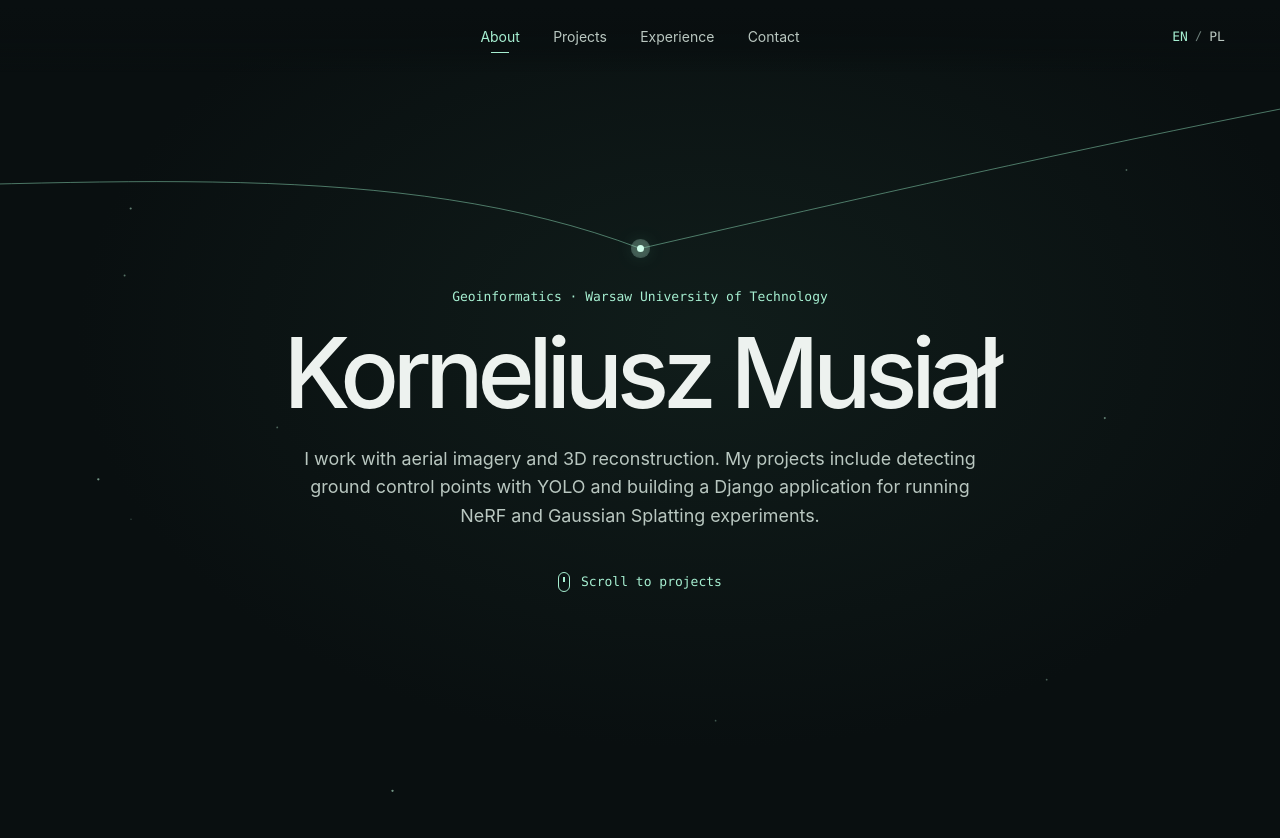
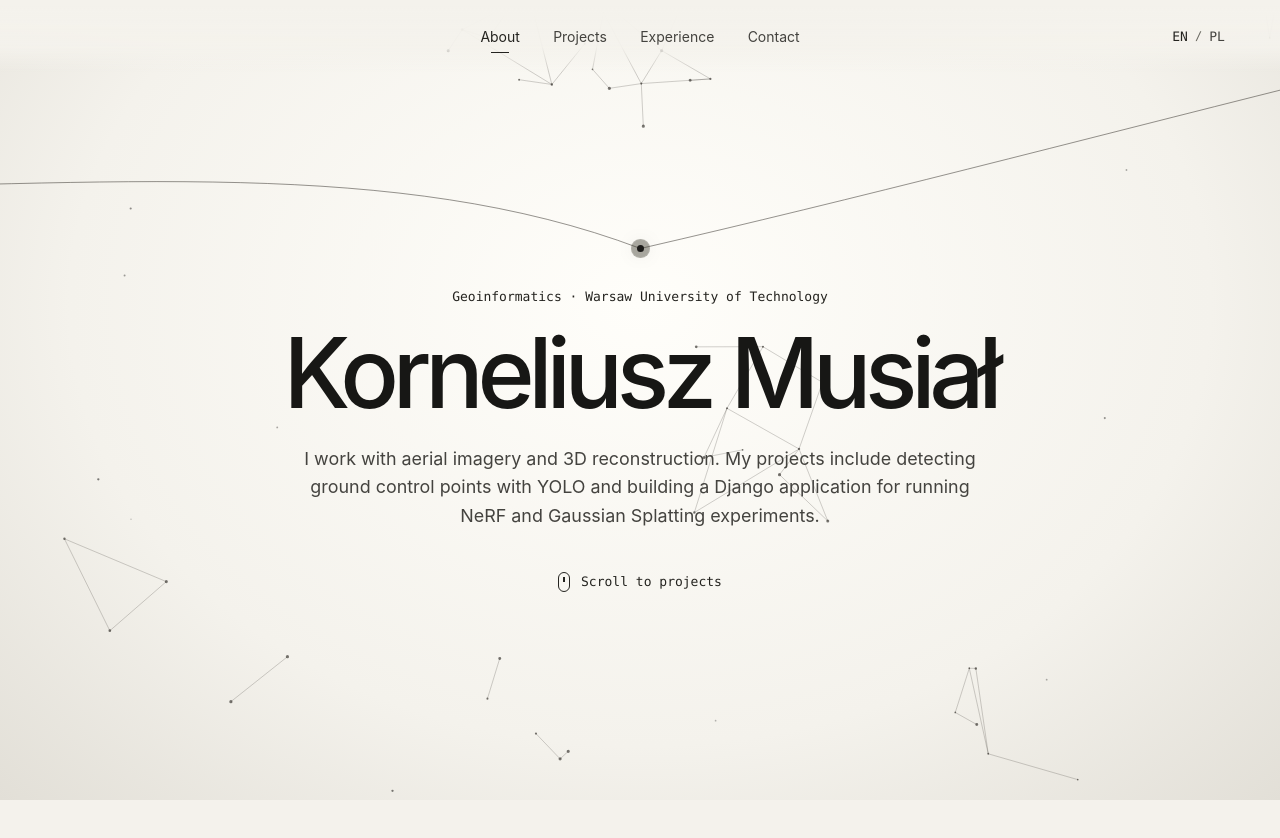
Before and after one commit to Korniszon99/korneliusz.musial, a plain HTML site: page index.html in a window 1280 px wide. Shown: the top 838 px of the page. Drawn offline with Linux system fonts and the light colour scheme.

Commit message:
Anchor reading position across disclosure changes and smooth flights through an ivory point cloud

```diff
--- a/index.html
+++ b/index.html
@@ -1,56 +1,59 @@
-<!doctype html><html lang="en"><head><meta charset="utf-8"><meta name="viewport" content="width=device-width,initial-scale=1"><meta name="theme-color" content="#0a100e"><meta name="description" content="Korneliusz Musiał — Python, computer vision and geospatial software. NeRF, Gaussian Splatting, Django and photogrammetry projects."><title>Korneliusz Musiał — Python &amp; Computer Vision</title><link rel="icon" href="data:,">
+<!doctype html><html lang="en"><head><meta charset="utf-8"><meta name="viewport" content="width=device-width,initial-scale=1"><meta name="theme-color" content="#f4f2ec"><meta name="description" content="Korneliusz Musiał — Python, computer vision and geospatial software. NeRF, Gaussian Splatting, Django and photogrammetry projects."><title>Korneliusz Musiał — Python &amp; Computer Vision</title><link rel="icon" href="data:,">
 <style>
 :root {
-  color-scheme: dark; --bg:#090f10; --fg:#edf2ef; --soft:#b9c7c0; --mint:#a6efd1;
-  --line:#bfecd533; --header:72px; --mono:'IBM Plex Mono',ui-monospace,Consolas,monospace;
+  color-scheme: light; --bg:#f4f2ec; --fg:#171715; --soft:#44433f; --ink:#24231f;
+  --line:#24231f38; --header:72px; --mono:'IBM Plex Mono',ui-monospace,Consolas,monospace;
 }
 * { box-sizing:border-box }
+html { scroll-behavior:smooth }
 html,body { margin:0; background:var(--bg); color:var(--fg); overflow-x:clip }
 body { font:16px/1.55 'Inter','Helvetica Neue',Arial,sans-serif; }
 a { color:inherit; text-underline-offset:5px }
 button { font:inherit; cursor:pointer }
-:focus-visible { outline:2px solid var(--mint); outline-offset:4px }
+:focus-visible { outline:2px solid var(--ink); outline-offset:4px }
 .skip { position:fixed; z-index:20; top:-5rem; left:12px; padding:8px; background:var(--bg) }
 .skip:focus { top:8px }
 header { height:var(--header); position:fixed; inset:0 0 auto; z-index:10; display:grid; place-items:center;
-  background:linear-gradient(to bottom,#090f10 8%,#090f10ed 65%,transparent) }
+  background:linear-gradient(to bottom,#f4f2ec 8%,#f4f2eced 65%,transparent) }
 header nav,.langs,.outlinks { display:flex; align-items:center; justify-content:center }
 header nav { gap:clamp(16px,2.6vw,42px) }
 header a,.langs button { font:14px/1.5 'Inter',Arial,sans-serif; text-decoration:none; color:var(--soft) }
 header a { position:relative; padding:10px 0 }
-header a[aria-current],header a:hover,.langs button[aria-pressed=true] { color:var(--mint) }
-header a[aria-current]::after { content:''; position:absolute; bottom:4px; height:1px; inset-inline:28%; background:var(--mint) }
-.langs { position:absolute; right:clamp(12px,4vw,68px); gap:3px; font:12px var(--mono); color:#70827d }
+header a[aria-current],header a:hover,.langs button[aria-pressed=true] { color:var(--ink) }
+header a[aria-current]::after { content:''; position:absolute; bottom:4px; height:1px; inset-inline:28%; background:var(--ink) }
+.langs { position:absolute; right:clamp(12px,4vw,68px); gap:3px; font:12px var(--mono); color:#696860 }
 .langs button { padding:8px 4px; background:none; border:0; font:13px var(--mono) }
 .world { position:fixed; inset:0; width:100%; height:100%; pointer-events:none; z-index:0;
-  background:radial-gradient(ellipse at 55% 42%,#142420a8,transparent 63%),var(--bg) }
-main { position:relative; z-index:1; overflow:clip }
+  background:radial-gradient(ellipse at 50% 38%,#fffefa 0%,#f4f2ec 63%,#e2dfd7 100%) }
+main { overflow-anchor:none; position:relative; z-index:1; overflow:clip }
 .station { position:relative; min-height:100vh; min-height:100svh; padding:calc(var(--header) + 32px) max(22px,5vw) 55px; display:grid; align-items:center; justify-items:center; pointer-events:none }
+#projects,#experience { align-items:start; padding-top:max(calc(var(--header) + 28px),18svh) }
 .station:focus { outline:0 }
 .sheet { position:relative; width:min(100%,810px); pointer-events:auto }
 #home .sheet,#contact .sheet { text-align:center }
-.pin { position:relative; width:7px; height:7px; margin:0 auto 35px; background:#d2ffed; border-radius:100%; box-shadow:0 0 0 5px #a0ffd00b,0 0 0 6px #aad7c34a,0 0 18px #76f1b8b3 }
+.pin { position:relative; width:7px; height:7px; margin:0 auto 35px; background:#1c1b19; border-radius:100%; box-shadow:0 0 0 5px #2f2c2412,0 0 0 6px #3c382c60,0 0 18px #302b2359 }
 .eyebrow,.advance,.outlinks,.summary-tech { font:13px/1.5 var(--mono) }
-.eyebrow { color:var(--mint); margin:0 auto 16px }
+.eyebrow { color:var(--ink); margin:0 auto 16px }
 h1,h2,p { margin:0 }
 h1,h2 { font-weight:530; letter-spacing:-.065em; line-height:1.03; text-wrap:balance }
 h1 { font-size:clamp(3.4rem,7.6vw,7.4rem) }
 h2 { font-size:clamp(2.4rem,4.8vw,4.9rem); text-align:center; margin-bottom:clamp(24px,4vh,46px) }
 .intro,.contact-copy { color:var(--soft); font-size:clamp(1rem,1.4vw,1.25rem); line-height:1.58; margin:22px auto 0; max-width:60ch; text-wrap:pretty }
-.advance { margin:30px auto 0; display:inline-flex; align-items:center; gap:11px; text-decoration:none; color:var(--mint); min-height:44px }
+.advance { margin:30px auto 0; display:inline-flex; align-items:center; gap:11px; text-decoration:none; color:var(--ink); min-height:44px }
 .advance i { height:20px; width:12px; position:relative; border:1px solid currentColor; border-radius:6px }
 .advance i::before { content:''; position:absolute; top:4px; left:4px; width:2px; height:5px; background:currentColor }
-.records { border-top:1px solid var(--line); background:linear-gradient(90deg,transparent,#0b1412bd 12% 88%,transparent) }
+.records { border-top:1px solid var(--line); background:linear-gradient(90deg,transparent,#f6f4eedb 12% 88%,transparent) }
+.record[open] { background:#faf9f3d9; box-shadow:0 12px 28px -20px #1b191555 }
 .record { border-bottom:1px solid var(--line) }
-.record summary { display:grid; grid-template-columns:minmax(0,1fr) auto 14px; gap:16px; align-items:center; cursor:pointer; list-style:none; padding:14px 4px; font-weight:550; line-height:1.3; font-size:clamp(1.05rem,1.65vw,1.45rem) }
+.record summary { display:grid; grid-template-columns:minmax(0,1fr) auto 14px; gap:16px; align-items:center; cursor:pointer; list-style:none; padding:14px 12px; font-weight:550; line-height:1.3; font-size:clamp(1.05rem,1.65vw,1.45rem) }
 .record summary::-webkit-details-marker { display:none }
-.record > summary::after { content:'+'; grid-column:3; text-align:center; color:var(--mint); font:20px var(--mono) }
+.record > summary::after { content:'+'; grid-column:3; text-align:center; color:var(--ink); font:20px var(--mono) }
 .record[open] > summary::after { content:'−' }
-.record summary:hover,.record a:hover,.outlinks a:hover,.advance:hover { color:var(--mint) }
-.summary-tech { text-align:right; font-weight:400; color:#a6bbb0; font-size:12px }
-.record-body { padding:0 4px 22px; color:var(--soft); max-width:70ch; }
+.record summary:hover,.record a:hover,.outlinks a:hover,.advance:hover { color:var(--ink) }
+.summary-tech { text-align:right; font-weight:400; color:#57554e; font-size:12px }
+.record-body { padding:0 12px 22px; color:var(--soft); max-width:70ch; }
 .record-body p,.record-body h3 { margin:8px 0 }
-.record-body a { color:var(--mint) }
+.record-body a { color:var(--ink) }
 .record-body img { width:min(100%,500px); height:auto; display:block }
 .record-body details { margin-top:10px }
 .record-body details summary { display:list-item; font-size:1rem }
@@ -60,7 +63,7 @@ h2 { font-size:clamp(2.4rem,4.8vw,4.9rem); text-align:center; margin-bottom:clam
 .enhanced .eye-slot { display:block; height:clamp(105px,24svh,225px) }
 #contact h2 { margin-bottom:12px }
 .contact-copy { margin:0 auto 18px }
-.mail { font-size:clamp(1.15rem,2.4vw,2rem); color:var(--mint); letter-spacing:-.03em; overflow-wrap:anywhere }
+.mail { font-size:clamp(1.15rem,2.4vw,2rem); color:var(--ink); letter-spacing:-.03em; overflow-wrap:anywhere }
 .outlinks { gap:24px; margin:20px auto }
 @media(min-width:701px) { #experience .record > summary { font-size:clamp(1rem,1.4vw,1.25rem) } }
 @media(max-width:700px) {
@@ -183,13 +186,89 @@ Oct 2023 - Present | Expected thesis defence: September 2027 · English - confid
   }
   grain(-.047,-.09,'light');
 
+
+  // Give each small cluster one depth so its short edges stay attached during a flight.
+  const clusters = [];
+  for (let column = -2; column <= 15; column++) {
+    for (let row = -2; row <= 3; row++) {
+      const points = [];
+      const edges = [];
+      const count = 5 + Math.floor(random() * 6);
+      const spread = .045 + random() * .084;
+      for (let n = 0; n < count; n++) {
+        const x = (random() - .5) * 2, y = (random() - .5) * 2;
+        const neighbours = points.map((p, idx) => ({idx, d: (p.x-x)**2 + (p.y-y)**2}));
+        neighbours.sort((a,b) => a.d - b.d);
+        for (const near of neighbours.slice(0,n % 3 === 0 ? 2 : 1)) {
+          if (near.d < 1.8) edges.push([near.idx,n]);
+        }
+        points.push({x,y,r:.8+random()*.85});
+      }
+      clusters.push({x:(column+random()*.78)*.46, y:(row+random()*.8)*.45,
+        depth:.78+random()*.4, points, edges, spread});
+    }
+  }
+  function drawClusters(w,h,camX,camY,blend) {
+    if (blend === 1) return;
+    const unit = Math.min(w, h*1.4);
+    ctx.strokeStyle='rgba(35,33,28,' + .26*(1-blend) + ')';
+    ctx.fillStyle='rgba(35,33,28,' + .60*(1-blend) + ')';
+    ctx.lineWidth=.8;
+    for (const cluster of clusters) {
+      const x=(.5+(cluster.x-camX)*cluster.depth)*w;
+      const y=(.37+(cluster.y-camY)*cluster.depth)*h;
+      const radius=cluster.spread*unit;
+      if (x < -radius || x > w+radius || y < -radius || y > h+radius) continue;
+      ctx.beginPath();
+      for (const [a,b] of cluster.edges) {
+        const p=cluster.points[a], q=cluster.points[b];
+        ctx.moveTo(x+p.x*radius,y+p.y*radius);
+        ctx.lineTo(x+q.x*radius,y+q.y*radius);
+      }
+      ctx.stroke();
+      ctx.beginPath();
+      for (const p of cluster.points) {
+        const px=x+p.x*radius, py=y+p.y*radius;
+        ctx.moveTo(px+p.r,py);
+        ctx.arc(px,py,p.r,0,tau);
+      }
+      ctx.fill();
+    }
+  }
+
+  // Changing a row's height must not convert reading progress into camera travel.
+  // Measure the clicked label without its sheet transform, then retain only the
+  // room needed to keep that label at the same position in the viewport.
+  const readingStations = stations.filter(station => station.querySelector('.record'));
+  for (const station of readingStations) {
+    const sheet = station.querySelector('.sheet');
+    station.addEventListener('click', event => {
+      const summary = event.target.closest('summary');
+      if (!summary || event.defaultPrevented || event.button !== 0) return;
+      const details = summary.parentElement;
+      if (details.tagName !== 'DETAILS') return;
+      event.preventDefault();
+      const screenTop = summary.getBoundingClientRect().top;
+      details.open = !details.open;
+      station.style.minHeight = '';
+      const labelTop = sheet.offsetTop + summary.getBoundingClientRect().top - sheet.getBoundingClientRect().top;
+      const localY = Math.max(0, labelTop - screenTop);
+      const needed = Math.ceil(localY + canvas.clientHeight);
+      if (needed > station.offsetHeight) station.style.minHeight = needed + 'px';
+      summary.focus({preventScroll:true});
+      window.scrollTo({top:station.offsetTop + localY, behavior:'instant'});
+      update();
+    });
+  }
+
   function pose(y,h) {
     const tops=stations.map(section=>section.offsetTop);
     const limit=Math.max(0,document.documentElement.scrollHeight-h);
     for(let i=0;i<stops.length-1;i++) {
       const arrival=Math.min(tops[i+1],limit);
       if(y<arrival) {
-        const end=tops[i]+Math.max(0,stations[i].offsetHeight-h);
+        const readingMargin = readingStations.includes(stations[i]) ? Math.min(70, h*.09) : 0;
+        const end=tops[i]+Math.max(0,stations[i].offsetHeight-h)+readingMargin;
         const t=clamp((y-end)/Math.max(1,arrival-end));
         return {i,t,tops};
       }
@@ -212,6 +291,10 @@ Oct 2023 - Present | Expected thesis defence: September 2027 · English - confid
     }
     ctx.setTransform(dpr,0,0,dpr,0,0);ctx.clearRect(0,0,w,h);
     const y=clamp(window.scrollY,0,Math.max(0,document.documentElement.scrollHeight-h));
+    // Reclaim a temporary reading margin only when the station is still ahead.
+    for (const station of readingStations) {
+      if (station.style.minHeight && station.offsetTop > y+h) station.style.minHeight = '';
+    }
     const {i,t,tops}=pose(y,h), j=Math.min(i+1,stops.length-1);
     const u=smooth(t);
     const active=t<.5?i:j;
@@ -243,6 +326,7 @@ Oct 2023 - Present | Expected thesis defence: September 2027 · English - confid
     });
     const contact=coords[3];
     const size=Math.min(w*.39,document.querySelector('.eye-slot').offsetHeight*1.08,290);
+    drawClusters(w,h,quiet?0:camX,quiet?0:camY,blend);
     // A continuous curve passes through the actual DOM pins, including after a language change.
     if (!quiet && blend<1) {
       ctx.beginPath();
@@ -253,7 +337,7 @@ Oct 2023 - Present | Expected thesis defence: September 2027 · English - confid
         const a=coords[k-1], b=coords[k], dx=b.x-a.x;
         ctx.bezierCurveTo(a.x+dx*.32,a.y-.25*h,b.x-dx*.35,b.y-.20*h,b.x,b.y);
       }
-      ctx.strokeStyle='rgba(139,214,180,'+(.52*(1-blend))+')';ctx.lineWidth=1;ctx.stroke();
+      ctx.strokeStyle='rgba(54,51,44,'+(.52*(1-blend))+')';ctx.lineWidth=1;ctx.stroke();
     }
     const projected=dust.map(p=>{
       const x=(.5+(p.x-(quiet?0:camX))*p.depth)*w;
@@ -262,19 +346,19 @@ Oct 2023 - Present | Expected thesis defence: September 2027 · English - confid
     });
     if(blend>0) {
       for(const group of ['upper','lower','iris','pupil']) {
-        strokePath(projected.filter((_,k)=>dust[k].group===group),'rgba(154,229,193,'+(.60*blend**3)+')',1,group==='iris'||group==='pupil');
+        strokePath(projected.filter((_,k)=>dust[k].group===group),'rgba(38,36,31,'+(.60*blend**3)+')',1,group==='iris'||group==='pupil');
       }
       dust.forEach((p,k)=>{
         if(p.group!=='fibre')return;
         const [x,y]=projected[k];
-        strokePath([[x,y],[x+p.xEnd*size*.25,y+(p.yEnd+.028)*size*.25]],'rgba(164,231,197,'+.52*blend**4+')');
+        strokePath([[x,y],[x+p.xEnd*size*.25,y+(p.yEnd+.028)*size*.25]],'rgba(49,45,39,'+.52*blend**4+')');
       });
     }
     projected.forEach(([x,y],k)=>{
       if(x< -3||y< -3||x>w+3||y>h+3)return;
       const p=dust[k], radius=p.group==='light'?2.2:(.52+p.light*.92);
       ctx.beginPath();ctx.arc(x,y,radius,0,tau);
-      ctx.fillStyle='rgba(190,245,216,'+(p.light*lerp(.84,1,blend))+')';ctx.fill();
+      ctx.fillStyle='rgba(34,33,30,'+(p.light*lerp(.84,1,blend))+')';ctx.fill();
     });
   }
   window.addEventListener('scroll',update,{passive:true});
```
